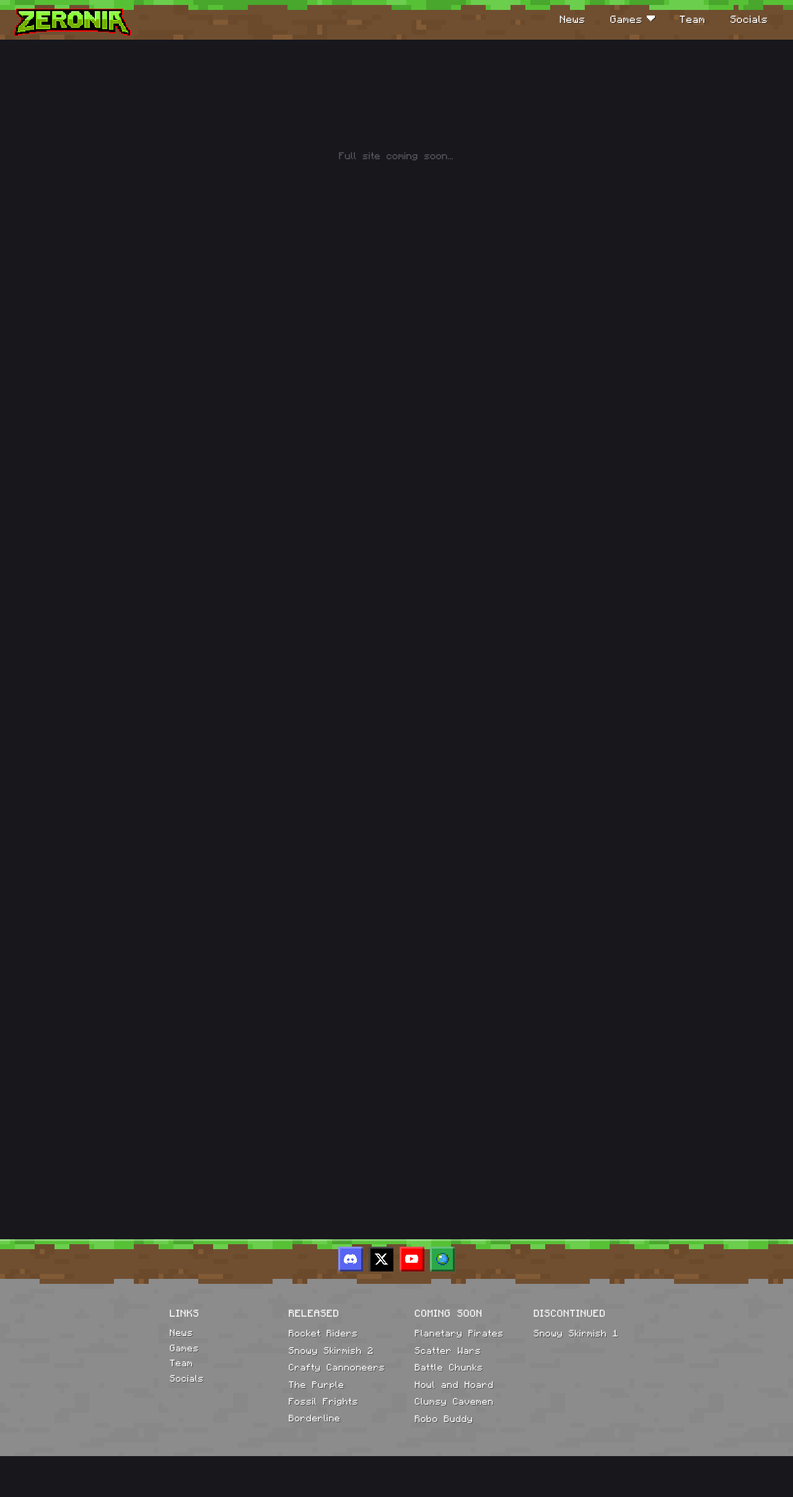
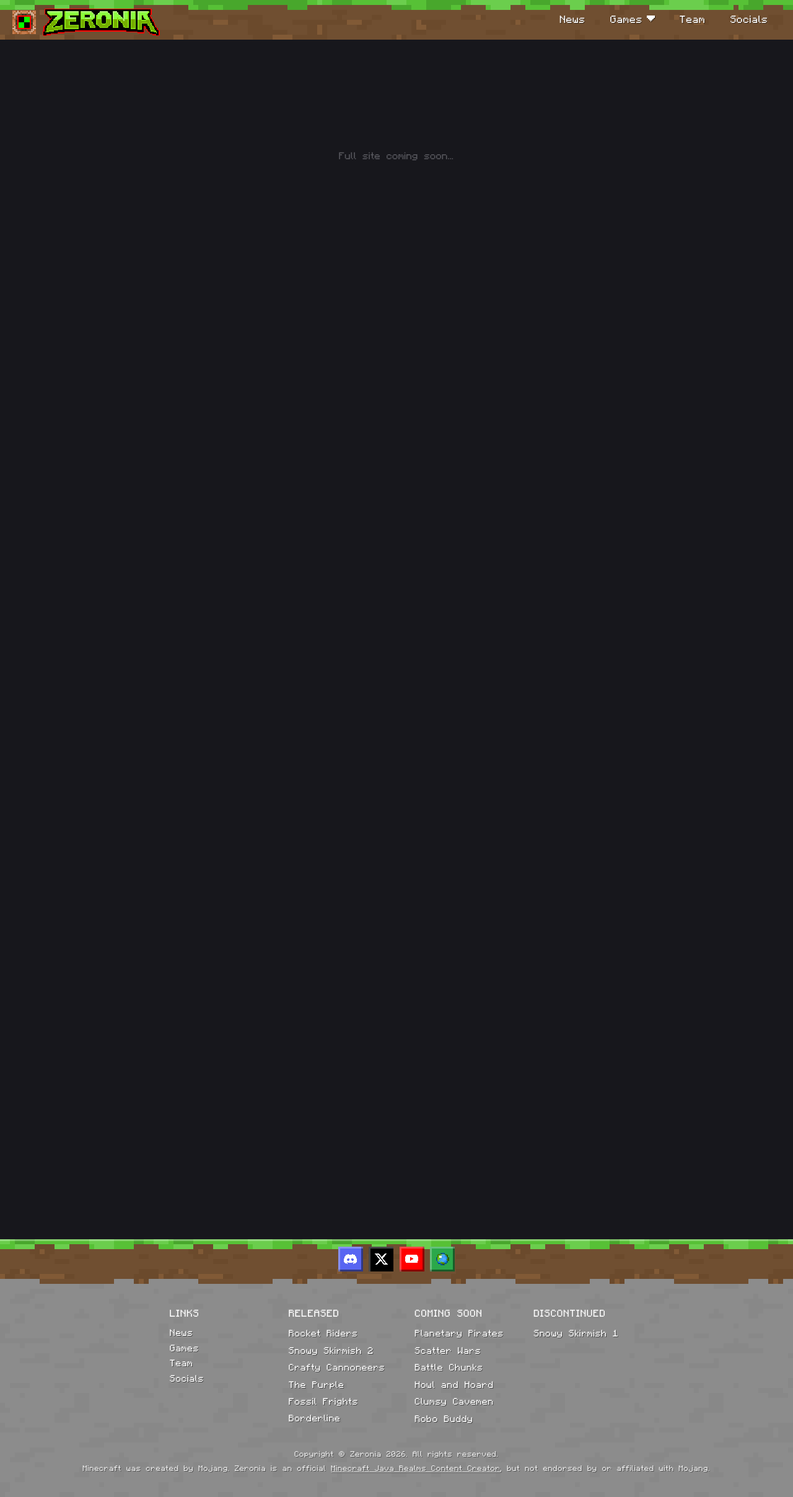
Before and after one commit to ZeroniaServer/website, a React (Vite) app: page / in a window 1280 px wide. Shown: the top 2416 px of the page at 62% size. Before the commit the page ends 2350 px from the top, so only its background shows below. Built offline with nearby package versions, Linux system fonts and the light colour scheme; a web font is replaced by a local one.

Commit message:
updates to nav and footer

```diff
--- a/src/components/footer.css
+++ b/src/components/footer.css
@@ -128,9 +128,29 @@
   text-decoration: underline;
 }
 
-/* grass: links engrave dark into the stone on hover */
-.footer--grass .footer__link:hover {
-  color: rgba(0, 0, 0, 0.7);
-  text-shadow: 0 1px 0 rgba(255, 255, 255, 0.2);
+.footer__legal {
+  position: relative;
+  z-index: 1;
+  margin: 2.25rem auto 0;
+  text-align: center;
+  font-family: "Minecraft", monospace;
+  font-size: 0.8rem;
+  line-height: 1.5;
+  letter-spacing: 0.02em;
+  color: var(--color-text);
+  opacity: 0.85;
+  text-shadow: 1px 1px 0 rgba(0, 0, 0, 0.5);
+}
+
+.footer__legal p {
+  margin: 0.2rem 0;
+}
+
+.footer__legal-link {
+  color: inherit;
+  text-decoration: underline;
+}
+
+.footer__legal-link:hover {
   text-decoration: none;
 }
--- a/src/components/footer.tsx
+++ b/src/components/footer.tsx
@@ -222,6 +222,22 @@ export default function Footer() {
             </div>
           ))}
         </div>
+
+        <div className="footer__legal">
+          <p>Copyright © Zeronia 2026. All rights reserved.</p>
+          <p>
+            Minecraft was created by Mojang. Zeronia is an official{" "}
+            <a
+              className="footer__legal-link"
+              href="https://www.minecraft.net/en-us/article/realms-page-content-creator"
+              target="_blank"
+              rel="noopener noreferrer"
+            >
+              Minecraft Java Realms Content Creator
+            </a>
+            , but not endorsed by or affiliated with Mojang.
+          </p>
+        </div>
       </div>
     </footer>
   );
--- a/src/components/navbar.css
+++ b/src/components/navbar.css
@@ -38,16 +38,24 @@
 .navbar__brand {
   display: inline-flex;
   align-items: center;
+  gap: 0.5rem;
   margin-left: 1.25rem;
   text-decoration: none;
   position: relative;
   z-index: 1;
 }
 
+.navbar__icon {
+  height: 2.4rem;
+  width: auto;
+  image-rendering: pixelated;
+  transform: translateY(4px);
+}
+
 .navbar__wordmark {
   height: 2.75rem;
   width: auto;
-  image-rendering: pixelated; /* low-res logo art */
+  image-rendering: pixelated;
   transform: translateY(4px);
 }
 
--- a/src/components/navbar.tsx
+++ b/src/components/navbar.tsx
@@ -306,6 +306,7 @@ export default function Navbar() {
   gridDataRef.current = grid; // keep the loop reading the latest grid across resizes
 
   const wordmark = resolveLogo(variant.logo);
+  const brandIcon = resolveLogo("icon.png");
 
   useEffect(() => setDugTex(makeTexture(variant.dug)), [variant]);
 
@@ -632,6 +633,7 @@ export default function Navbar() {
         </div>
 
         <a className="navbar__brand" href="/" aria-label="Zeronia home">
+          <img className="navbar__icon" src={brandIcon} alt="" aria-hidden="true" />
           <img className="navbar__wordmark" src={wordmark} alt="Zeronia" />
         </a>
 
```
Also changed, not shown: src/assets/logo/icon.png.
